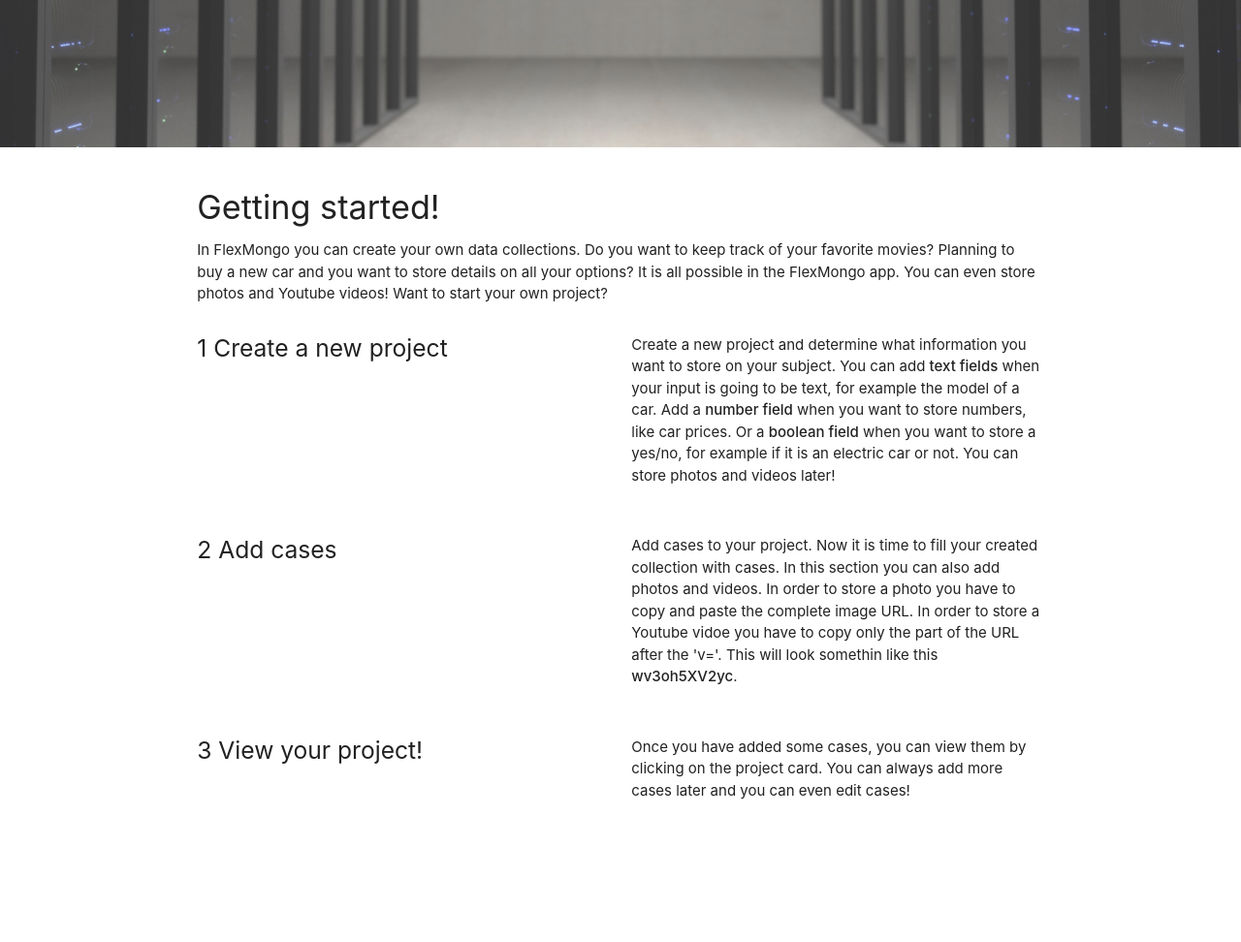
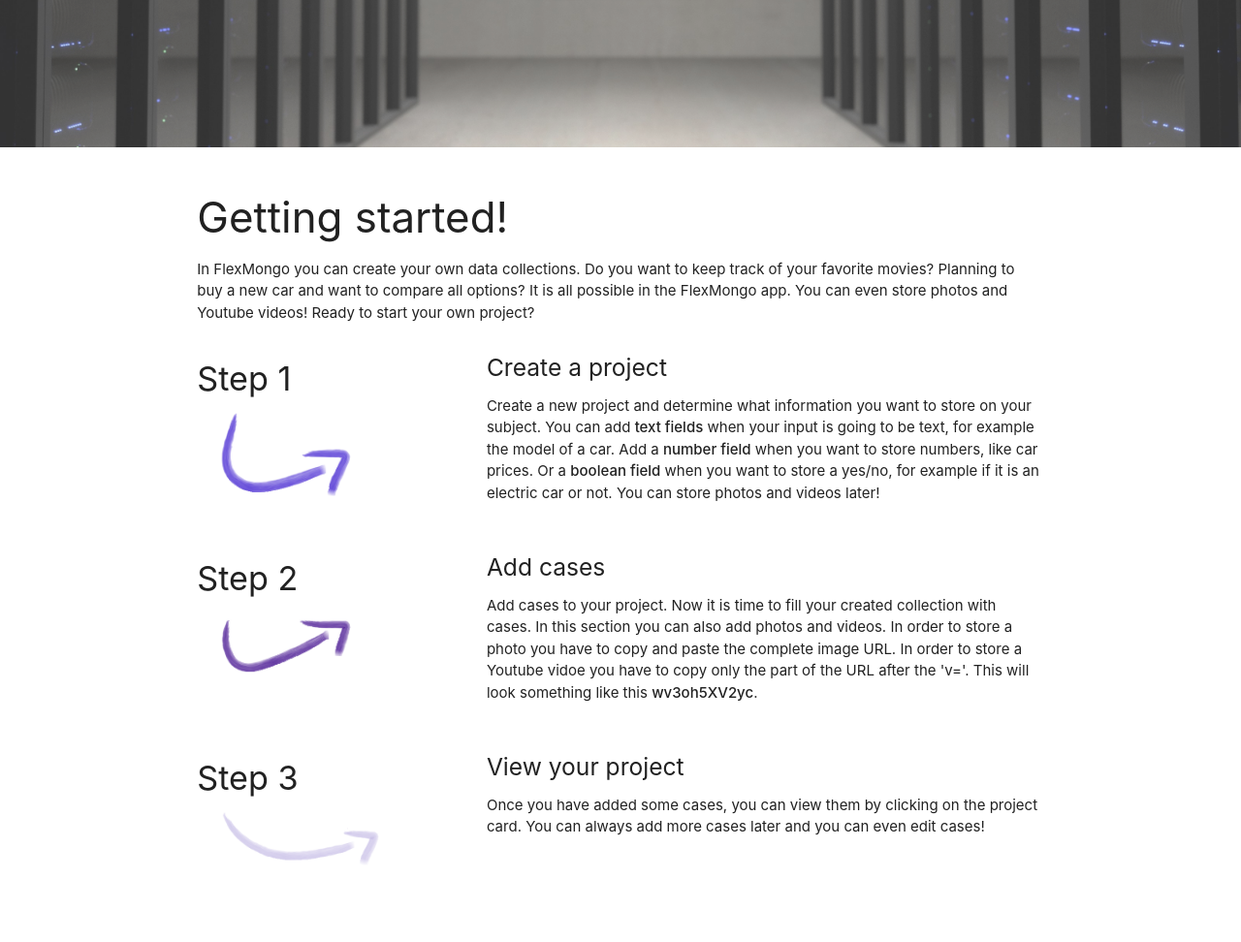
Before and after one commit to Code-Institute-Submissions/project-flask-app, a Flask app: page / in a window 1280 px wide. Shown: the part 532-1504 px from the top of the page at 97% size. Before the commit the page ends 1357 px from the top, so only its background shows below. Run offline with Flask 2, Linux system fonts and the light colour scheme; data that the repository does not hold is empty; some libraries are stand-ins or nearby versions.

Commit message:
updated the explanation of site on the home page

```diff
--- a/static/css/style.css
+++ b/static/css/style.css
@@ -80,6 +80,16 @@
     margin-top: 60px;
 }
 
+.arrow-img {
+    width: 60%;
+    padding-left: 20px;
+}
+
+.arrow-img3 {
+    width: 70%;
+    padding-left: 20px;
+}
+
 
 /*------------------------------------------------------------------show-cases*/
 
@@ -91,6 +101,7 @@
 .show-cases-card-title {
     color: black;
     text-decoration: none;
+    word-break: break-all;
 }
 
 .show-cases-img {
@@ -102,7 +113,7 @@
 
 
 
-@media screen and (min-width: 403px) {
+@media screen and (min-width: 415px) {
     .margin-bottom-btn {
         margin-bottom: 0px;
     }
--- a/templates/index.html
+++ b/templates/index.html
@@ -11,34 +11,40 @@
 <div class="container">
     <div class="row">
         <div class="col s12">
-            <h4>Getting started!</h4>
-            <p>In FlexMongo you can create your own data collections. Do you want to keep track of your favorite movies? Planning to buy a new car and you want to store details on all your options? It is all possible in the FlexMongo app. You can even store
-                photos and Youtube videos! Want to start your own project?</p>
+            <h3>Getting started!</h3>
+            <p>In FlexMongo you can create your own data collections. Do you want to keep track of your favorite movies? Planning to buy a new car and want to compare all options? It is all possible in the FlexMongo app. You can even store
+                photos and Youtube videos! Ready to start your own project?</p>
         </div>
 
 
         <div class="row">
-            <div class="col m6 s12">
-                <h5>1 Create a new project</h5>
+            <div class="col m4 s12">
+                <h4>Step 1</h4>
+                <img class="arrow-img hide-on-small-only" src="{{ url_for('static', filename = 'images/arrow1.png') }}" alt="arrow">
             </div>
-            <div class="col m6 s12">
+            <div class="col m8 s12">
+                <h5>Create a project</h5>
                 <p>Create a new project and determine what information you want to store on your subject. You can add <strong>text fields</strong> when your input is going to be text, for example the model of a car. Add a <strong>number field</strong> when you want to store numbers, like
                     car prices. Or a <strong>boolean field</strong> when you want to store a yes/no, for example if it is an electric car or not. You can store photos and videos later!</p>
             </div>
         </div>
         <div class="row">
-            <div class="col m6 s12">
-                <h5>2 Add cases</h5>
+            <div class="col m4 s12">
+                <h4>Step 2</h4>
+                <img class="arrow-img hide-on-small-only" src="{{ url_for('static', filename = 'images/arrow2.png') }}" alt="arrow">
             </div>
-            <div class="col m6 s12">
-                <p>Add cases to your project. Now it is time to fill your created collection with cases. In this section you can also add photos and videos. In order to store a photo you have to copy and paste the complete image URL. In order to store a Youtube vidoe you have to copy only the part of the URL after the 'v='. This will look somethin like this <strong>wv3oh5XV2yc</strong>. </p>
+            <div class="col m8 s12">
+                <h5>Add cases</h5>
+                <p>Add cases to your project. Now it is time to fill your created collection with cases. In this section you can also add photos and videos. In order to store a photo you have to copy and paste the complete image URL. In order to store a Youtube vidoe you have to copy only the part of the URL after the 'v='. This will look something like this <strong>wv3oh5XV2yc</strong>. </p>
             </div>
         </div>
         <div class="row">
-            <div class="col m6 s12">
-                <h5>3 View your project!</h5>
+            <div class="col m4 s12">
+                <h4>Step 3</h4>
+                <img class="arrow-img3 hide-on-small-only" src="{{ url_for('static', filename = 'images/arrow3.png') }}" alt="arrow">
             </div>
-            <div class="col m6 s12">
+            <div class="col m8 s12">
+                <h5>View your project</h5>
                 <p>Once you have added some cases, you can view them by clicking on the project card. You can always add more cases later and you can even edit cases!</p>
             </div>
         </div>
```
Also changed, not shown: static/images/arrow1.png (added), static/images/arrow2.png (added), static/images/arrow3.png (added).
